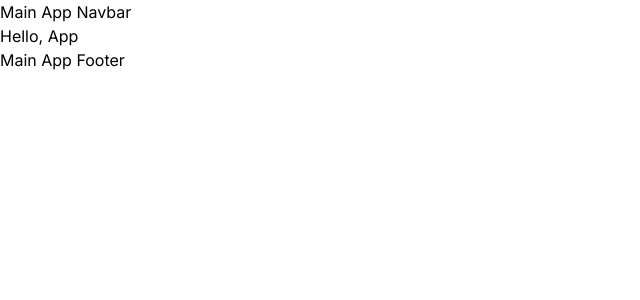
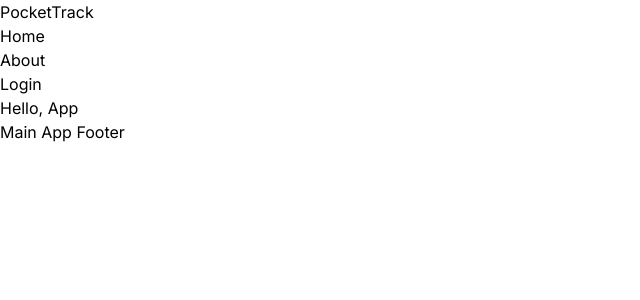
Before and after one commit to rene-ruiz/handheld-tracker-next, a Next.js app: page / in a window 1280 px wide. Shown: the top 300 px of the page, without its empty margins (0-640 px from the left). Built offline with nearby package versions, Linux system fonts and the light colour scheme.

Commit message:
Added navbar skeleton

```diff
--- a/src/components/navbar.tsx
+++ b/src/components/navbar.tsx
@@ -1,7 +1,31 @@
+"use client";
+import Link from "next/link";
+
 const Navbar = () => {
   return (
     <nav>
-      <div>Main App Navbar</div>
+      <div>
+        <Link href={"/"}>
+          <button>PocketTrack</button>
+        </Link>
+        <div>
+          <ul>
+            <li>
+              <Link href={"/"}>
+                <button>Home</button>
+              </Link>
+            </li>
+            <li>
+              <Link href={"/about"}>
+                <button>About</button>
+              </Link>
+            </li>
+            <li>
+              <button>Login</button>
+            </li>
+          </ul>
+        </div>
+      </div>
     </nav>
   );
 };
```
